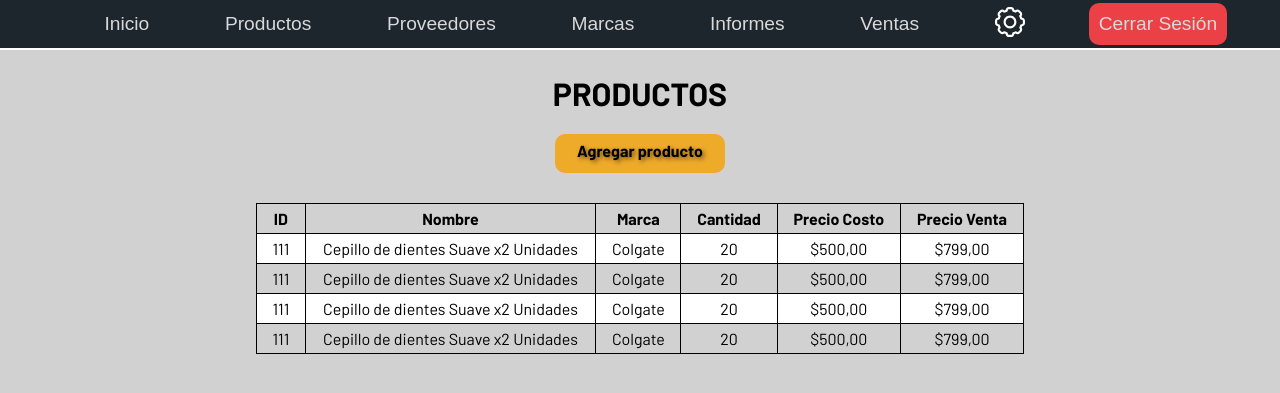
After one commit to manusalina5/Drugstore, a PHP site: page /Productos/listadoProductos.html in a window 1280 px wide. The commit adds this page. Shown: the top 393 px of the page. Run offline with PHP 8.4, Linux system fonts and the light colour scheme.

Commit message:
listado de productos + agregar nav
- Se agrega vista de listado de productos
- Se agrega el nav en las otras vistas
- Se modifica algunos estilos de todas las vistas

```diff
--- a/Formularios/html/agregar_producto.html
+++ b/Formularios/html/agregar_producto.html
@@ -8,7 +8,9 @@
     <link rel="stylesheet" href="style.css">
 </head>
 <body>
-    <div class="formulario">
+    <iframe src="/index.html" width="100%" height="50px" frameborder="0" class="nav"></iframe>
+
+   <div class="formulario">
         <form action="" method="post">
             <h1>AGREGAR PRODUCTO</h1>
             <div class="campos">
--- /dev/null
+++ b/Productos/listadoProductos.html
@@ -0,0 +1,64 @@
+<!DOCTYPE html>
+<html lang="en">
+
+<head>
+    <meta charset="UTF-8">
+    <meta name="viewport" content="width=device-width, initial-scale=1.0">
+    <title>Productos</title>
+    <link href="https://fonts.googleapis.com/css2?family=Barlow:wght@400;500;700&display=swap" rel="stylesheet">
+    <link rel="stylesheet" href="style.css">
+</head>
+
+<body>
+    <iframe src="/index.html" width="100%" height="50px" frameborder="0"></iframe>
+    <h1>PRODUCTOS</h1>
+    <a href="#" class="agregar-producto"><strong>Agregar producto</strong></a>
+    <table>
+        <thead>
+            <tr class="encabezado">
+                <th>ID</th>
+                <th>Nombre</th>
+                <th>Marca</th>
+                <th>Cantidad</th>
+                <th>Precio Costo</th>
+                <th>Precio Venta</th>
+            </tr>
+        </thead>
+        <tbody>
+            <tr>
+                <td>111</td>
+                <td>Cepillo de dientes Suave x2 Unidades</td>
+                <td>Colgate</td>
+                <td>20</td>
+                <td>$500,00</td>
+                <td>$799,00</td>
+            </tr>
+            <tr>
+                <td>111</td>
+                <td>Cepillo de dientes Suave x2 Unidades</td>
+                <td>Colgate</td>
+                <td>20</td>
+                <td>$500,00</td>
+                <td>$799,00</td>
+            </tr>
+            <tr>
+                <td>111</td>
+                <td>Cepillo de dientes Suave x2 Unidades</td>
+                <td>Colgate</td>
+                <td>20</td>
+                <td>$500,00</td>
+                <td>$799,00</td>
+            </tr>
+            <tr>
+                <td>111</td>
+                <td>Cepillo de dientes Suave x2 Unidades</td>
+                <td>Colgate</td>
+                <td>20</td>
+                <td>$500,00</td>
+                <td>$799,00</td>
+            </tr>
+        </tbody>
+    </table>
+</body>
+
+</html>
--- /dev/null
+++ b/Productos/style.css
@@ -0,0 +1,73 @@
+body {
+    height: 100%;
+    width: 100vw;
+    margin: 0;
+    background-color: #d1d1d1;
+    font-family: "Barlow", sans-serif;
+}
+
+h1 {
+    text-align: center;
+}
+
+.agregar-producto {
+    text-decoration: none;
+    color: black;
+    background-color: #eeaa29;
+    padding: 7px 10px;
+    border-radius: 10px;
+    text-shadow: 2px 2px 4px rgba(0, 0, 0, 50%);
+    /*Agregar sombras */
+    display: block;
+    margin: 0 auto;
+    width: 8vw;
+    min-width: 150px;
+    min-height: 25px;
+    text-align: center;
+}
+
+.agregar-producto:hover{
+    background-color: #1D9428;
+    color: white;
+}
+
+table {
+    margin: 30px auto;
+    padding: 15px;
+}
+
+th,
+td {
+    border: 1px solid black;
+    padding: 5px 15px;
+    text-align: center;
+
+}
+
+/* Estilos para la tabla */
+table {
+    width: 60vw;
+    border-collapse: collapse;
+}
+
+/* Estilos para las filas impares */
+tbody tr:nth-child(odd) {
+    background-color: #ffffff;
+    /* Color de fondo para filas impares */
+}
+
+/* Estilos para las filas pares */
+tbody tr:nth-child(even) {
+    background-color: #D1D1D1;
+    /* Color de fondo para filas pares */
+}
+
+/* Estilos para los encabezados de columna */
+.encabezado th {
+    background-color: #d1d1d1;
+    /* Color de fondo para encabezados */
+}
+
+tbody tr:hover {
+    background-color: lightskyblue;
+}
```
Also changed, not shown: Formularios/html/style.css (+24 -3 lines).
